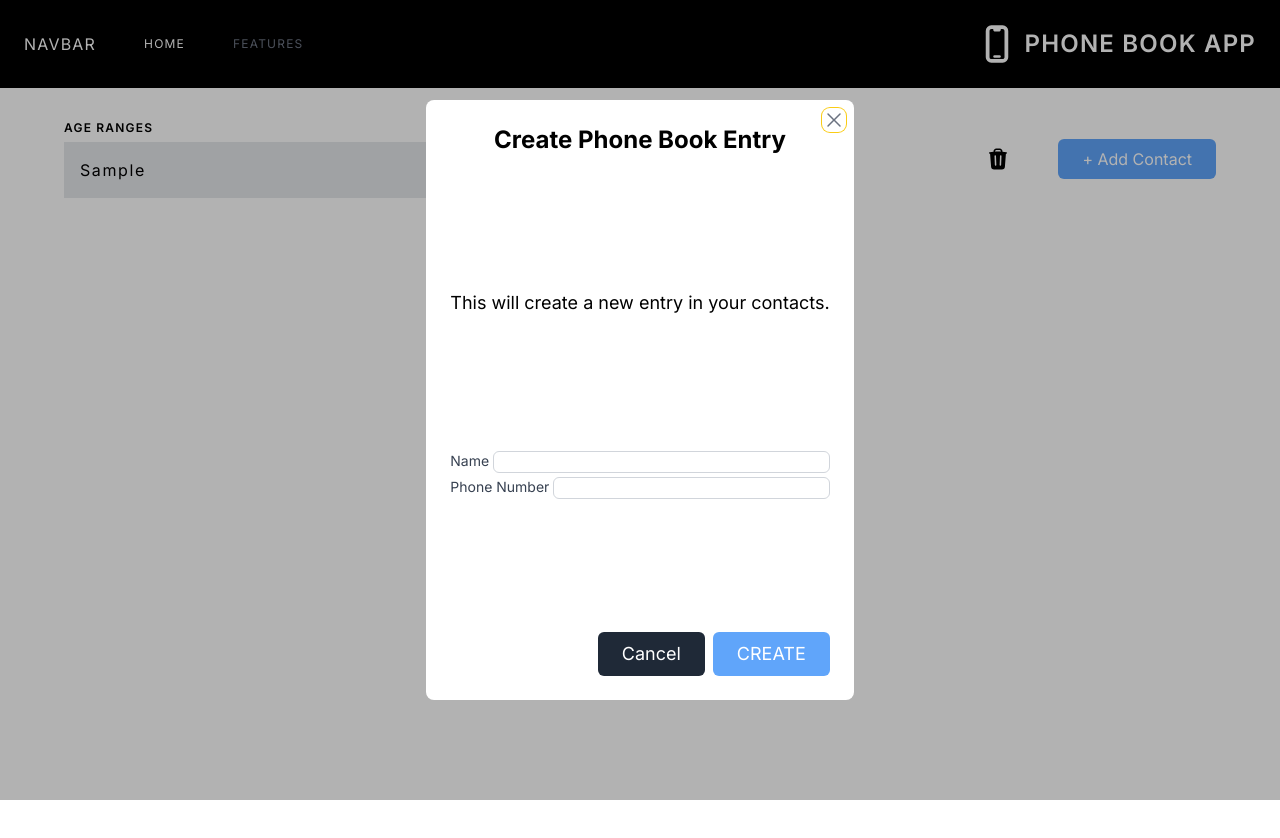
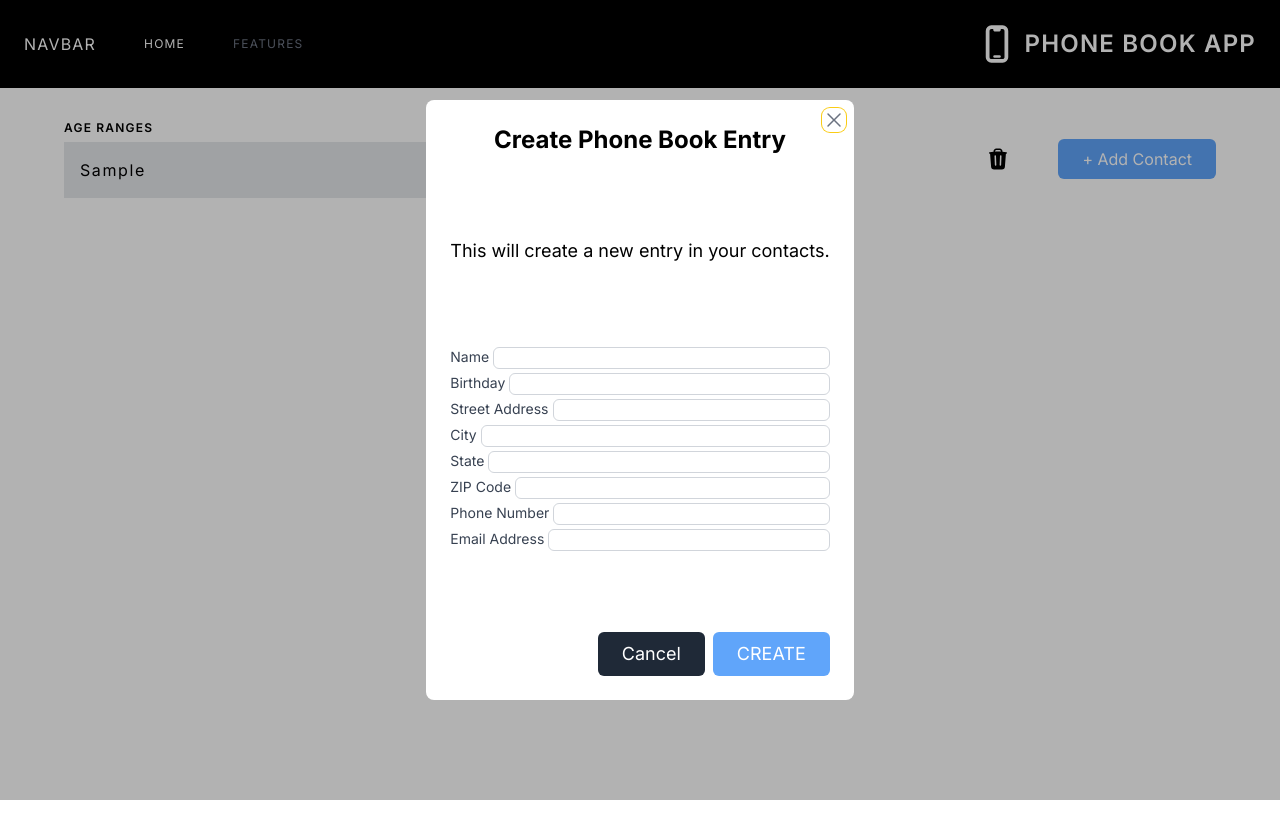
Before and after one commit to DoctorDerek/phonebook-filter-by-age, a Next.js app: page / in a window 1280 px wide. Both pictures are taken after typing "Sample" into the empty fields and a click on the button "+ Add Contact". Shown: the top 838 px of the page. Built offline with nearby package versions, Linux system fonts and the light colour scheme.

Commit message:
feat(CREATE/UPDATE): add the missing `fieldNames` to the CREATE and UPDATE actions so that users can create a new contact with everything except a `photo`

```diff
--- a/components/ContactDialogInputs.tsx
+++ b/components/ContactDialogInputs.tsx
@@ -63,15 +63,56 @@ export default function ContactDialogInputs({
               register={register}
             />
             <ContactDialogInput
+              label="Birthday"
+              fieldName="birthday"
+              dialogState={dialogState}
+              register={register}
+            />
+            <ContactDialogInput
+              label="Street Address"
+              fieldName="streetAddress"
+              dialogState={dialogState}
+              register={register}
+            />
+            <ContactDialogInput
+              label="City"
+              fieldName="city"
+              dialogState={dialogState}
+              register={register}
+            />
+            <ContactDialogInput
+              label="State"
+              fieldName="state"
+              dialogState={dialogState}
+              register={register}
+            />
+            <ContactDialogInput
+              label="ZIP Code"
+              fieldName="zipCode"
+              dialogState={dialogState}
+              register={register}
+            />
+            <ContactDialogInput
               label="Phone Number"
               fieldName="phoneNumber"
               dialogState={dialogState}
               register={register}
             />
+            <ContactDialogInput
+              label="Email Address"
+              fieldName="email"
+              dialogState={dialogState}
+              register={register}
+            />
             {dialogState.type === "CREATE" &&
-              (errors.name || errors.phoneNumber) && (
-                <div>All fields are required.</div>
-              )}
+              (errors.name ||
+                errors.birthday ||
+                errors.streetAddress ||
+                errors.city ||
+                errors.state ||
+                errors.zipCode ||
+                errors.phoneNumber ||
+                errors.email) && <div>All fields are required.</div>}
           </div>
         </>
       )}
--- a/utils/useOnDialogSubmit.ts
+++ b/utils/useOnDialogSubmit.ts
@@ -1,5 +1,5 @@
 import { DialogState } from "@/components/ContactDialog"
-import { Contact } from "@/contacts/CONTACTS"
+import { calculateAge, Contact } from "@/contacts/CONTACTS"
 import usePhoneBookService from "@/utils/usePhoneBookService"
 
 /**
@@ -24,34 +24,54 @@ export default function useOnDialogSubmit({
   const onDialogSubmit = (data: Contact) => {
     if (dialogState.type === "CREATE") {
       // We used React Hook Form to make sure we're getting all of the items:
-      const { name, phoneNumber } = data
+      const {
+        name,
+        birthday,
+        streetAddress,
+        city,
+        state,
+        zipCode,
+        phoneNumber,
+        email,
+      } = data
       // We need the max id from the current contacts to avoid hash collisions.
       const maxId = Math.max(...contacts?.map(({ id }) => id))
-      send({
-        type: "CREATE",
-        contact: { id: maxId + 1, name, phoneNumber },
-      })
+
+      /** This is the contact that's ready to send to the state machine. */
+      const contact = {
+        id: maxId + 1,
+        name,
+        birthday,
+        streetAddress,
+        city,
+        state,
+        zipCode,
+        phoneNumber,
+        email,
+        // The `age` is calculated by CREATE in `phoneBookMachine`.
+      }
+
+      send({ type: "CREATE", contact })
     }
 
     if (dialogState.type === "UPDATE") {
       /** We unpack the existing contact from the `dialogState`. */
       const oldContact = dialogState?.contact
-      // We have values from the form OR the contact for name and phoneNumber.
+      // We have values from the form OR the contact for each of the fields.
       const name = data.name || oldContact?.name || ""
+      const birthday = data.birthday || oldContact?.birthday || ""
+      const streetAddress =
+        data.streetAddress || oldContact?.streetAddress || ""
+      const city = data.city || oldContact?.city || ""
+      const state = data.state || oldContact?.state || ""
+      const zipCode = data.zipCode || oldContact?.zipCode || ""
       const phoneNumber = data.phoneNumber || oldContact?.phoneNumber || ""
+      const email = data.email || oldContact?.email || ""
       /** The id should come from the existing entry, but we fall back to -1. */
       const id = oldContact?.id || -1
       // We preserve data we didn't update in the form so we don't overwrite it.
-      const {
-        birthday,
-        age,
-        photo,
-        streetAddress,
-        city,
-        state,
-        zipCode,
-        email,
-      } = oldContact || {}
+      const photo = oldContact?.photo || ""
+      const age = oldContact?.age || calculateAge({ birthday }) || -1
 
       /** This is the contact that's ready to send to the state machine. */
       const contact = {
```
